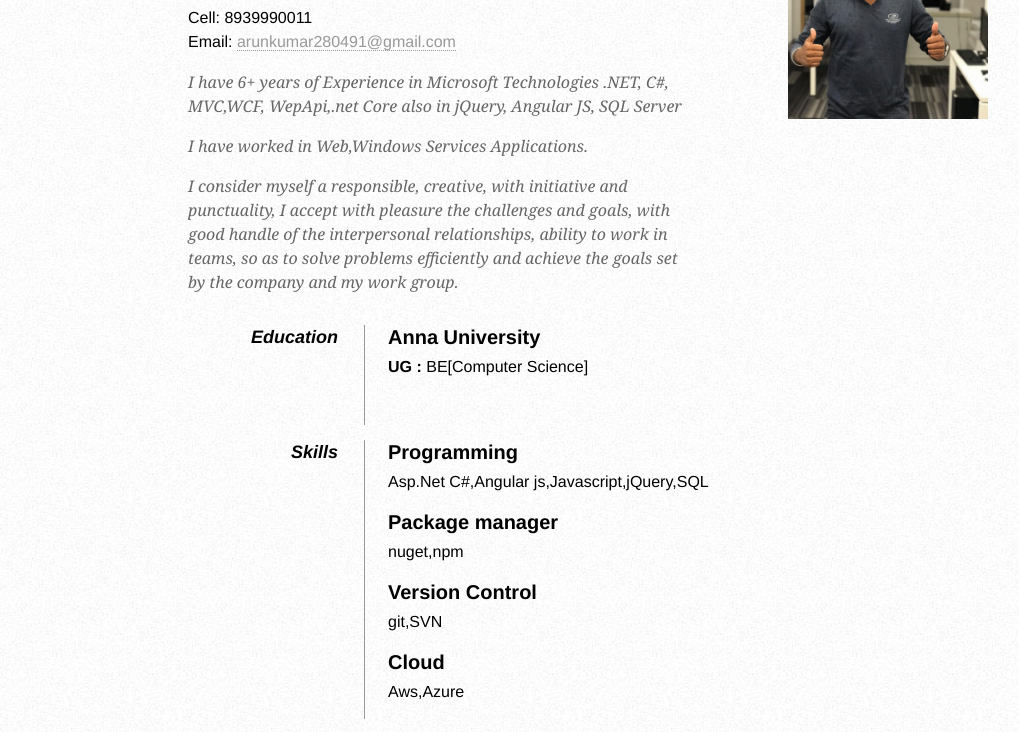
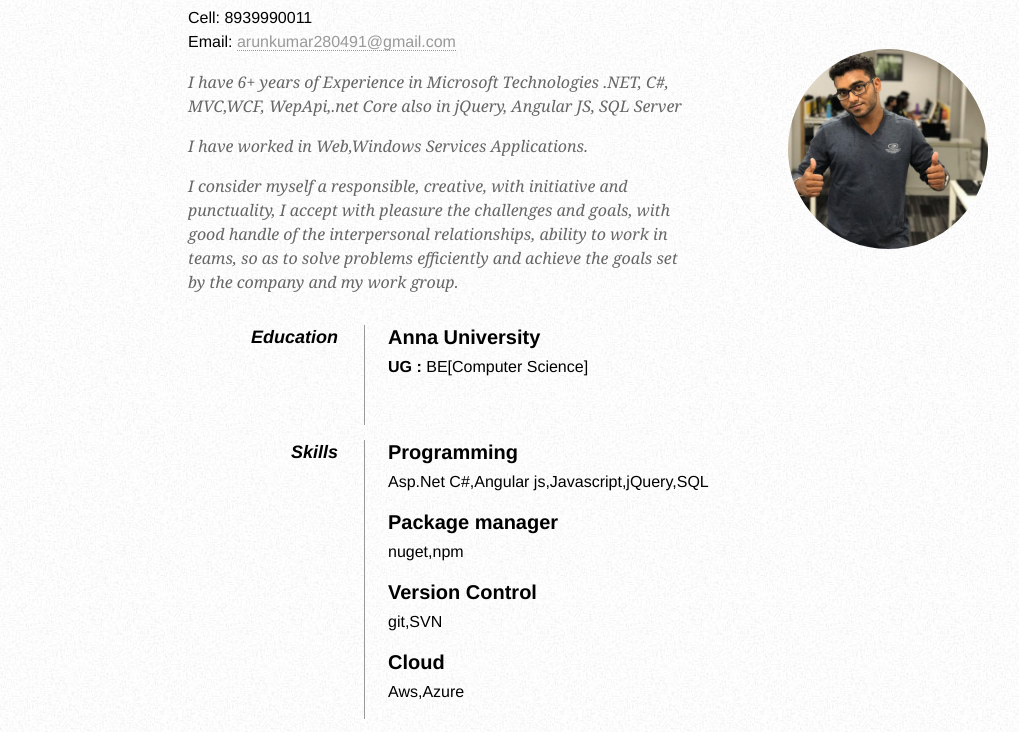
Before and after one commit to Arunk28/Arunk28.github.io, a plain HTML site: page index.html in a window 1280 px wide. Shown: the part 91-823 px from the top of the page, without its empty margins (52-1071 px from the left). Drawn offline with Linux system fonts and the light colour scheme.

Commit message:
third one

```diff
--- a/index.html
+++ b/index.html
@@ -13,7 +13,7 @@
         body { font: 16px Helvetica, Sans-Serif; line-height: 24px; background: url(images/noise.jpg); }
         .clear { clear: both; }
         #page-wrap { width: 800px; margin: 40px auto 60px; }
-        #pic { float: right; margin: -30px 0 0 0; }
+        #pic { float: right; margin: 100px 0 0 0; }
         h1 { margin: 0 0 16px 0; padding: 0 0 16px 0; font-size: 42px; font-weight: bold; letter-spacing: -2px; border-bottom: 1px solid #999; }
         h2 { font-size: 20px; margin: 0 0 6px 0; position: relative; }
         h2 span { position: absolute; bottom: 0; right: 0; font-style: italic; font-family: Georgia, Serif; font-size: 16px; color: #999; font-weight: normal; }
@@ -27,12 +27,10 @@
         dd { width: 600px; float: right; }
         dd.clear { float: none; margin: 0; height: 15px; }
 		.user-circle {
-			width: 200px;
-			height: 200px;
-			margin: 0px auto;
-			position: relative;
-			top:280px;
-			left:300px;
+			margin-top:100px;
+		}
+		.circular--square {
+		  border-radius: 50%;
 		}
 		.dd-height{height: 279px !important;}
 				.dd-height-small{height: 70px !important;}
@@ -43,7 +41,7 @@
 
     <div id="page-wrap">
 
-        <div > <img src="images/cthulu.jpg" width="200" height="200" alt="Photo of arun" id="pic" /> </div>
+        <div > <img src="images/cthulu.jpg" width="200" height="200" alt="Photo of arun" id="pic" class="circular--square" /> </div>
 
         <div id="contact-info" class="vcard">
 
```
